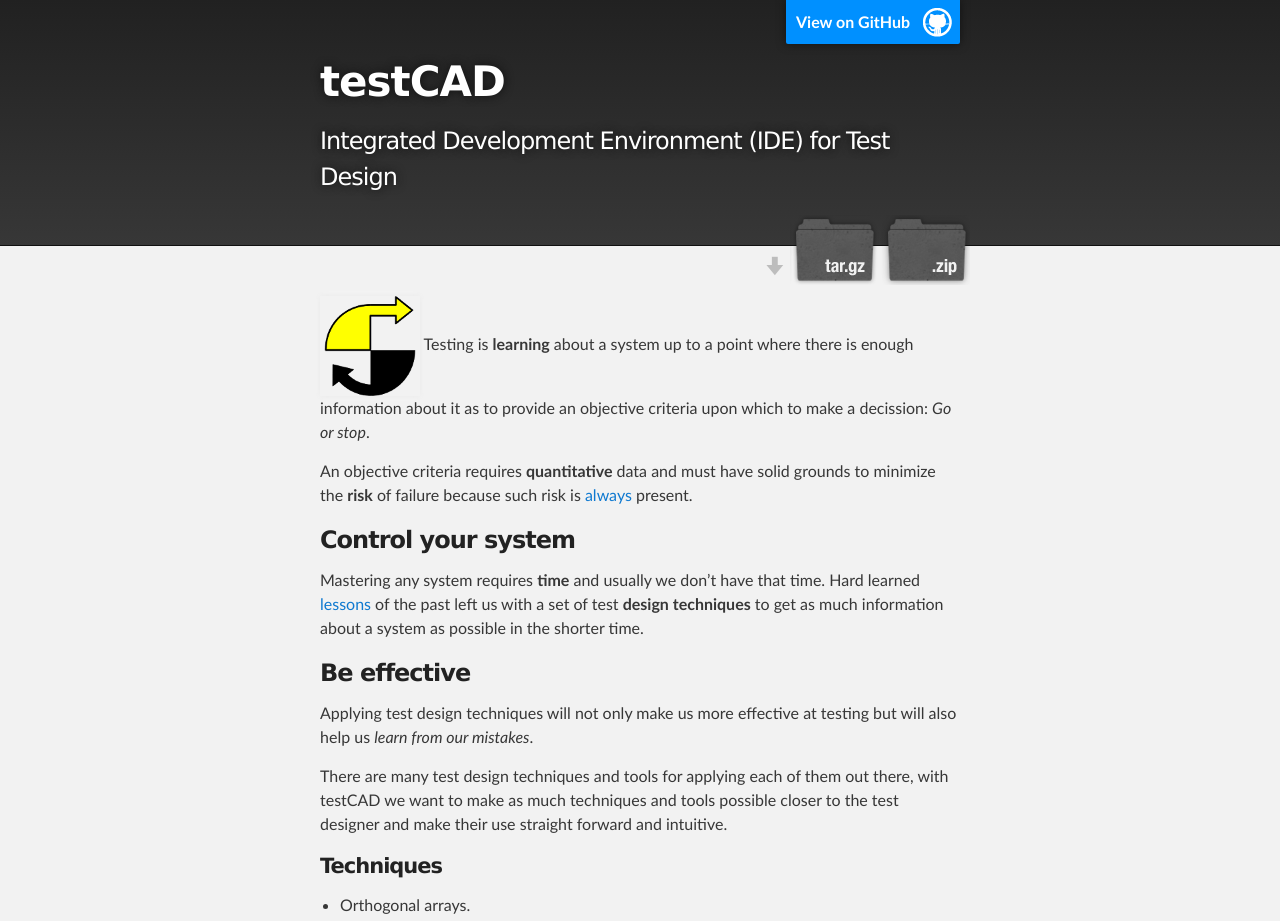
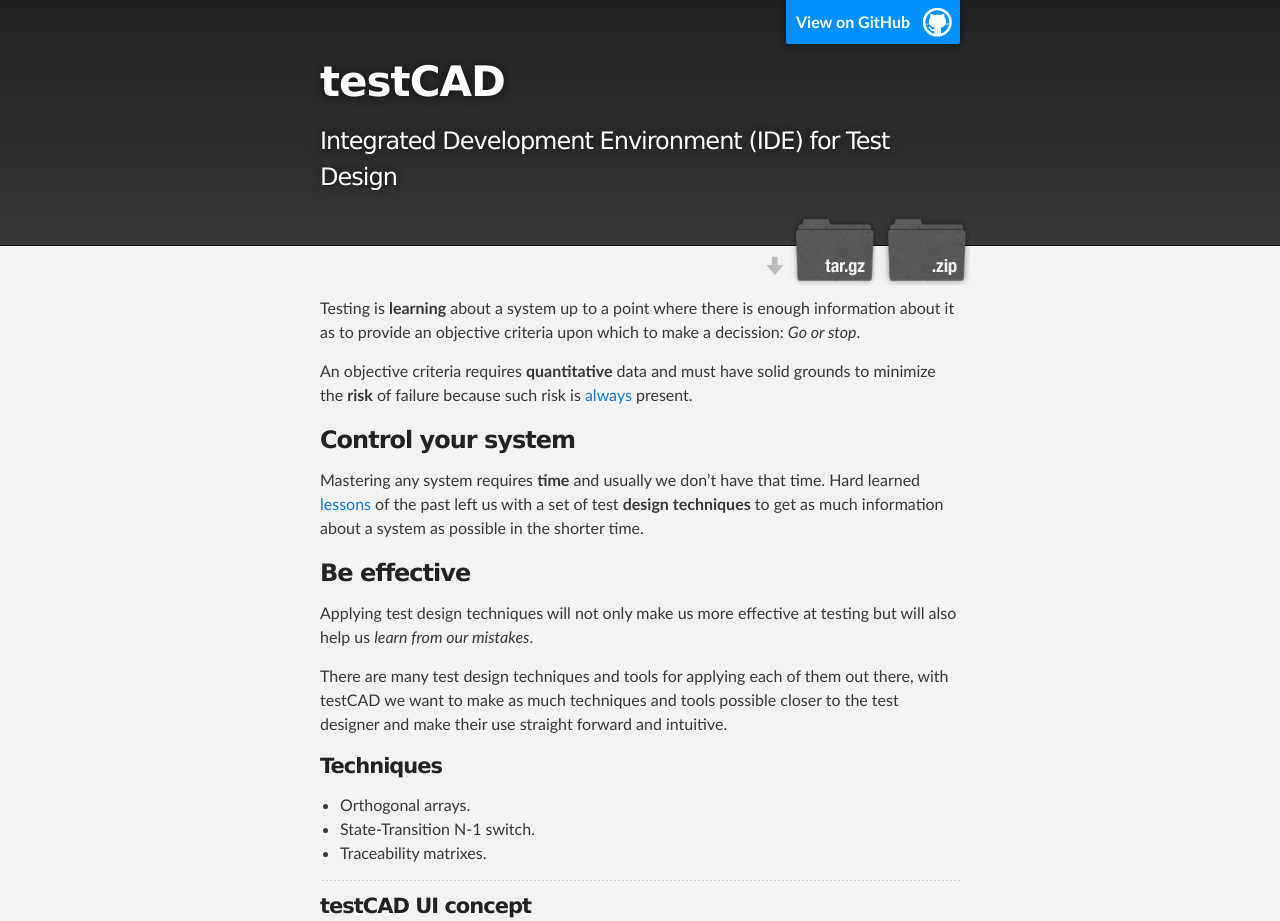
Before and after one commit to HPInc/testcad, a Jekyll site: the page built from docs/index.md, in a window 1280 px wide. Shown: the top 921 px of the page. Built offline with Jekyll 4.4.1, drawn with Linux system fonts in a browser that asks for light colours.

Commit message:
Update index.md

```diff
--- a/docs/index.md
+++ b/docs/index.md
@@ -2,7 +2,7 @@
 layout: default
 ---
 
-![testcad](./assets/images/appIcon.png) Testing is **learning** about a system up to a point where there is enough information about it as to provide an objective criteria upon which to make a decission: _Go or stop_.
+Testing is **learning** about a system up to a point where there is enough information about it as to provide an objective criteria upon which to make a decission: _Go or stop_.
 
 An objective criteria requires **quantitative** data and must have solid grounds to minimize the **risk** of failure because such risk is [always](https://www.testingexcellence.com/seven-principles-of-software-testing/) present.
 
```
